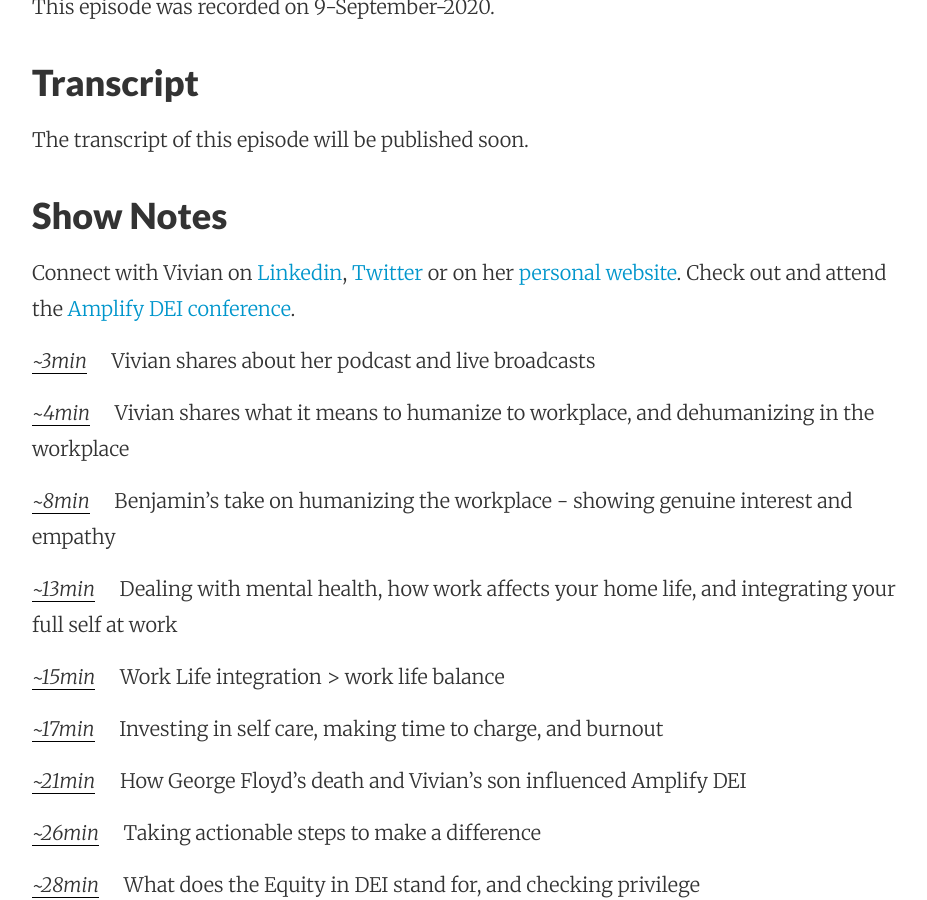
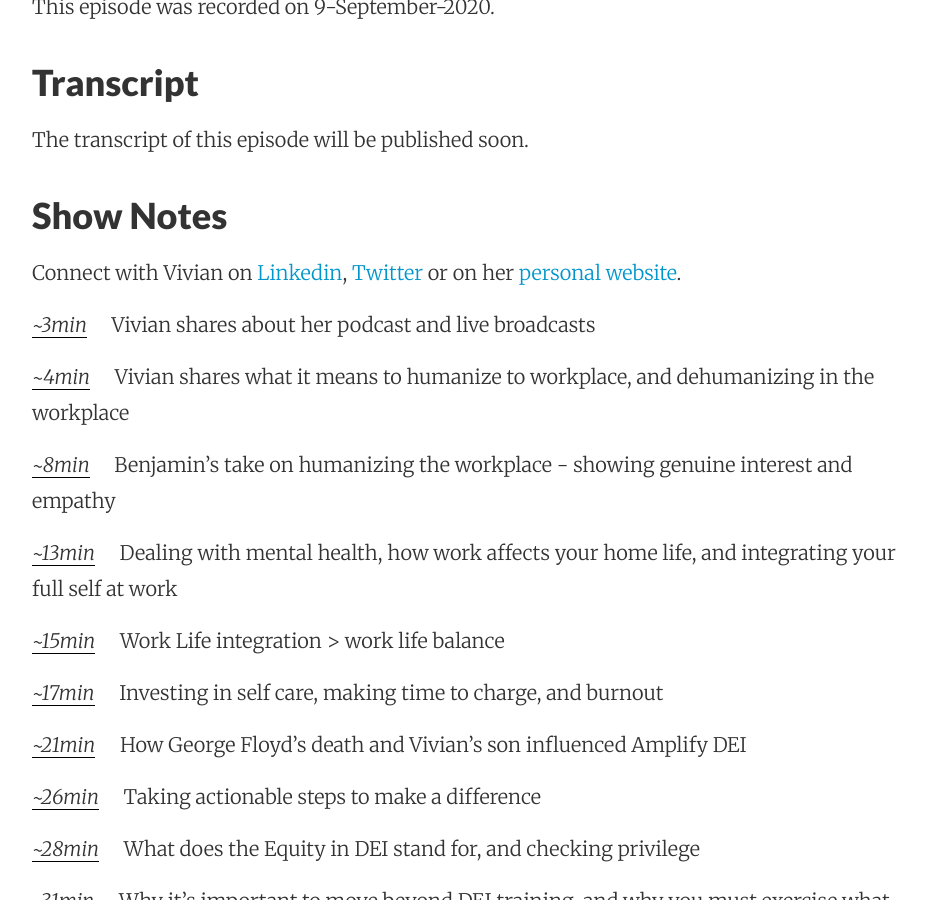
Before and after one commit to benjmin-r/cto.coffee, a Jekyll site: the page built from episodes/_posts/2020-09-20-ep16-on-humanizing-the-workplace-with-vivian-acquah.md, in a window 1280 px wide and 900 px high, scrolled down 2483 px. Shown: the whole window, without its empty margins (176-1103 px from the left). Built offline with Jekyll 4.4.1, drawn with Linux system fonts in a browser that asks for light colours; nearby versions of some CDN libraries.

Commit message:
remove reference to AmplifyDEI

```diff
--- a/episodes/_posts/2020-09-20-ep16-on-humanizing-the-workplace-with-vivian-acquah.md
+++ b/episodes/_posts/2020-09-20-ep16-on-humanizing-the-workplace-with-vivian-acquah.md
@@ -60,7 +60,7 @@
 
 ### Show Notes
 
-Connect with Vivian on [Linkedin][vivian-linkedin], [Twitter][vivian-twitter] or on her [personal website][vivian-website]. Check out and attend the [Amplify DEI conference][amplify-dei].
+Connect with Vivian on [Linkedin][vivian-linkedin], [Twitter][vivian-twitter] or on her [personal website][vivian-website].
 
 _~3min_ Vivian shares about her podcast and live broadcasts
 
```
